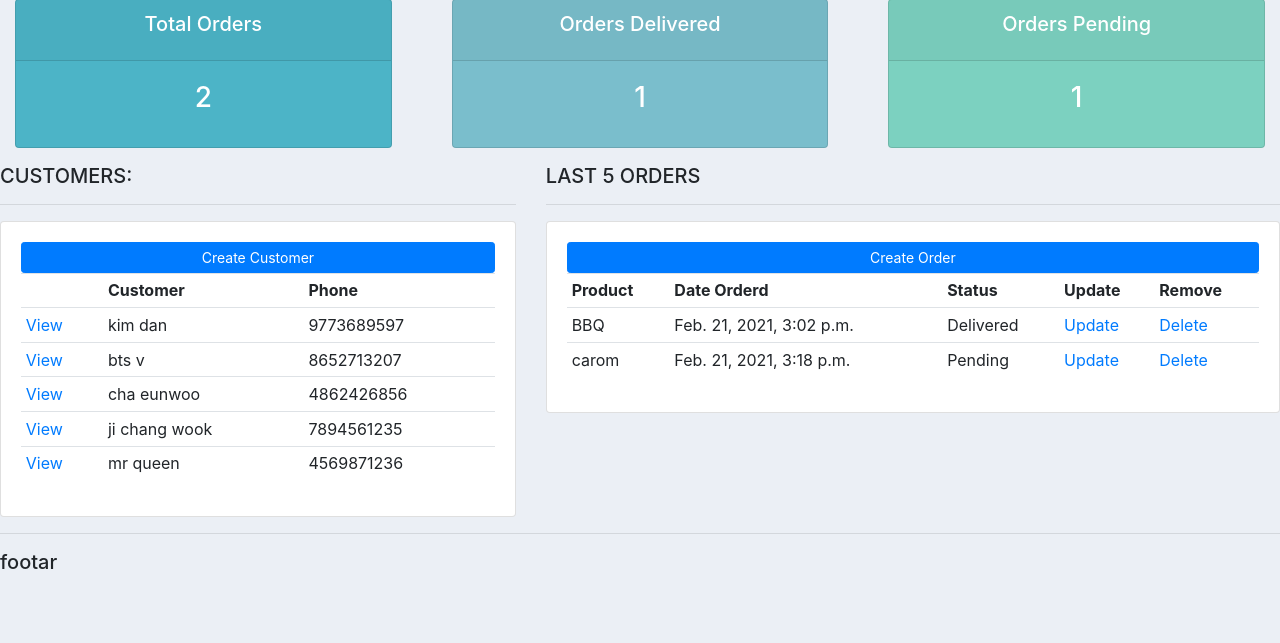
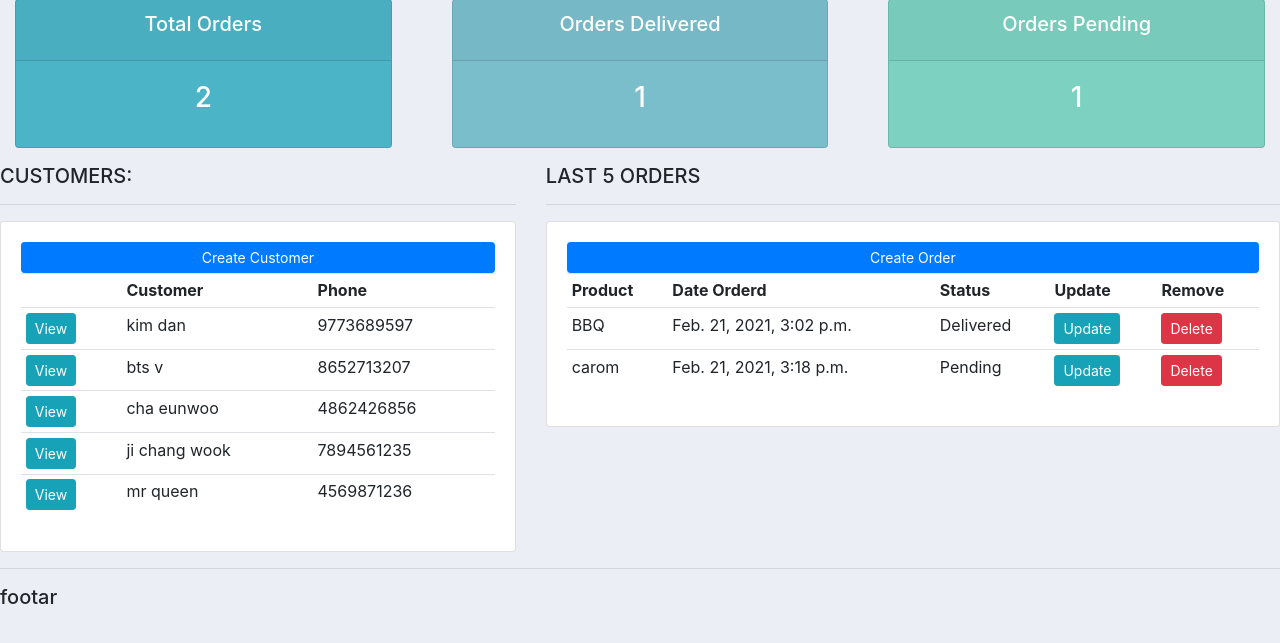
Before and after one commit to RamolaShishupal/facebook, a Django app: page / in a window 1280 px wide. Shown: the part 138-781 px from the top of the page. Run offline with Django 3.2, Linux system fonts and the light colour scheme; data comes from the database, SQL or seed files in the repository; some libraries are stand-ins or nearby versions.

Commit message:
btn change

```diff
--- a/templates/accounts/dashboard.html
+++ b/templates/accounts/dashboard.html
@@ -17,7 +17,7 @@
                 {% for customer in customers %}
 
                     <tr>
-                    <td><a href="{% url 'customer' customer.id %}">View</a></td>
+                    <td><a class="btn btn-sm btn-info"href="{% url 'customer' customer.id %}">View</a></td>
                         <td>
                         {{customer.name  }}
                     </td>
@@ -55,8 +55,8 @@
                     <td>
                         {{order.status }}
                     </td>
-                    <td><a href="">Update</a> </td>
-                        <td><a href="">Delete</a> </td>
+                    <td><a class="btn btn-sm btn-info"href="">Update</a> </td>
+                        <td><a class="btn btn-sm btn-danger"href="">Delete</a> </td>
 
                     </tr>
                 {% endfor %}
--- a/templates/accounts/navbar.html
+++ b/templates/accounts/navbar.html
@@ -7,8 +7,8 @@
   </button>
   <div class="collapse navbar-collapse" id="navbarNavAltMarkup">
     <div class="navbar-nav">
-      <a class="nav-item nav-link active" href="#">Dashboard</a>
-      <a class="nav-item nav-link" href="#">Products</a>
+      <a class="nav-item nav-link active" href="{% url 'home' %}">Dashboard</a>
+      <a class="nav-item nav-link" href="{% url 'product' %}">Products</a>
 
     </div>
   </div>
```
